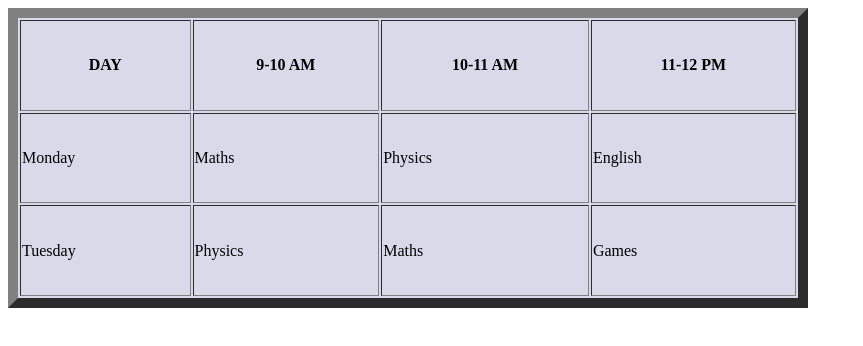
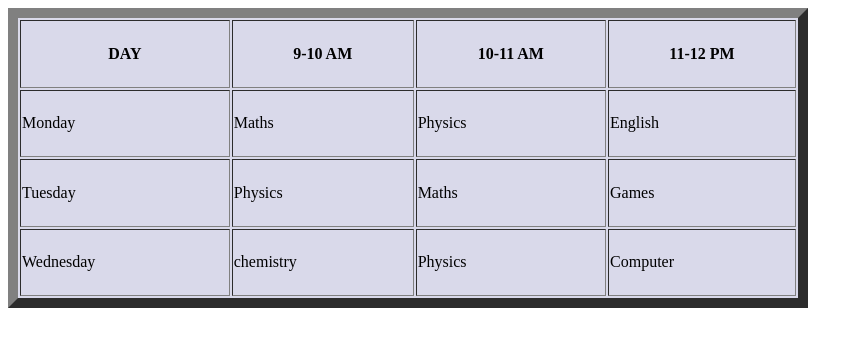
Before and after one commit to dollyraghav22/FSD-WD-CSE17-DOLLY_RAGHAV, a plain HTML site: page html/table.html in a window 1280 px wide. Shown: the whole page, without its empty margins (0-863 px from the left). Drawn offline with Linux system fonts and the light colour scheme.

Commit message:
wednesday in TT

```diff
--- a/html/table.html
+++ b/html/table.html
@@ -16,6 +16,9 @@
         <tr>
             <td>Tuesday</td><td>Physics</td><td>Maths</td><td>Games</td>
         </tr>
+        <tr>
+            <td>Wednesday</td><td>chemistry</td><td>Physics</td><td>Computer</td>
+        </tr>
 
 
 
```
